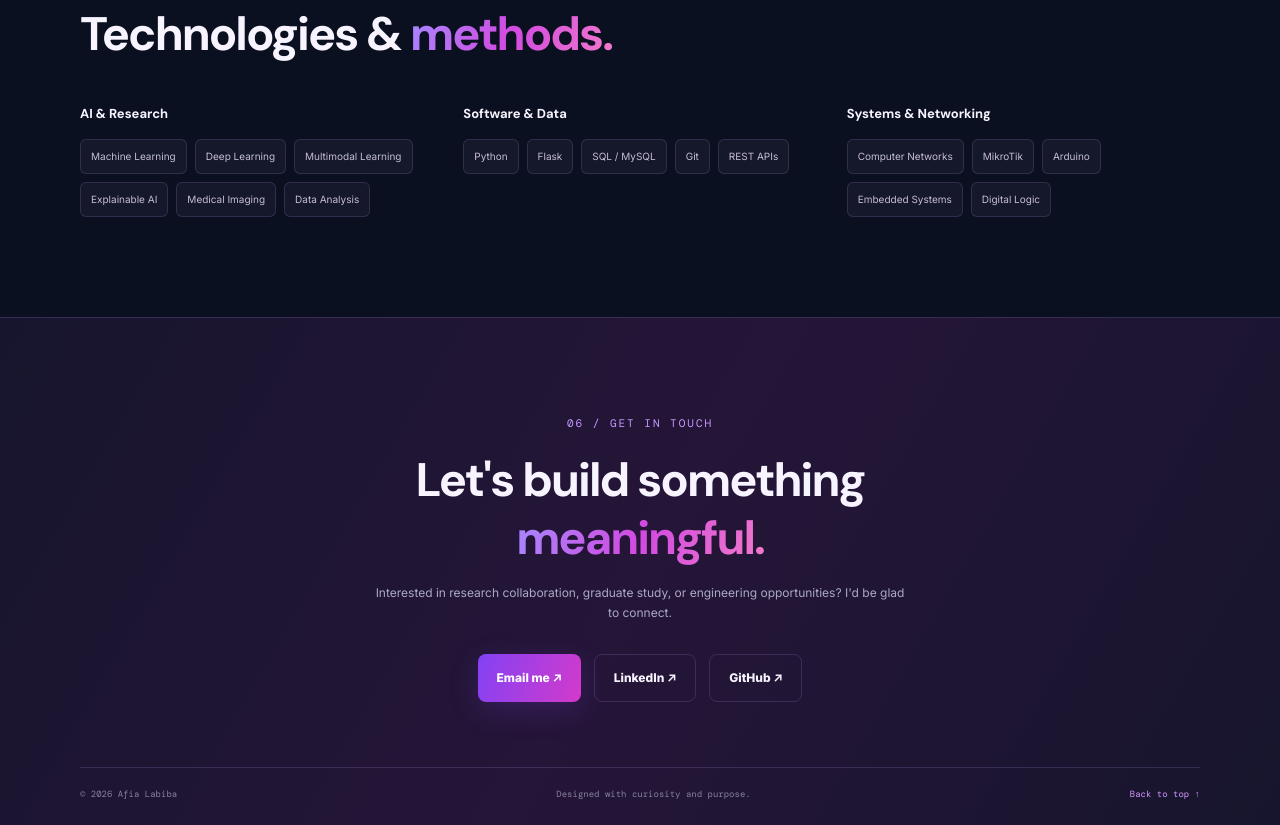
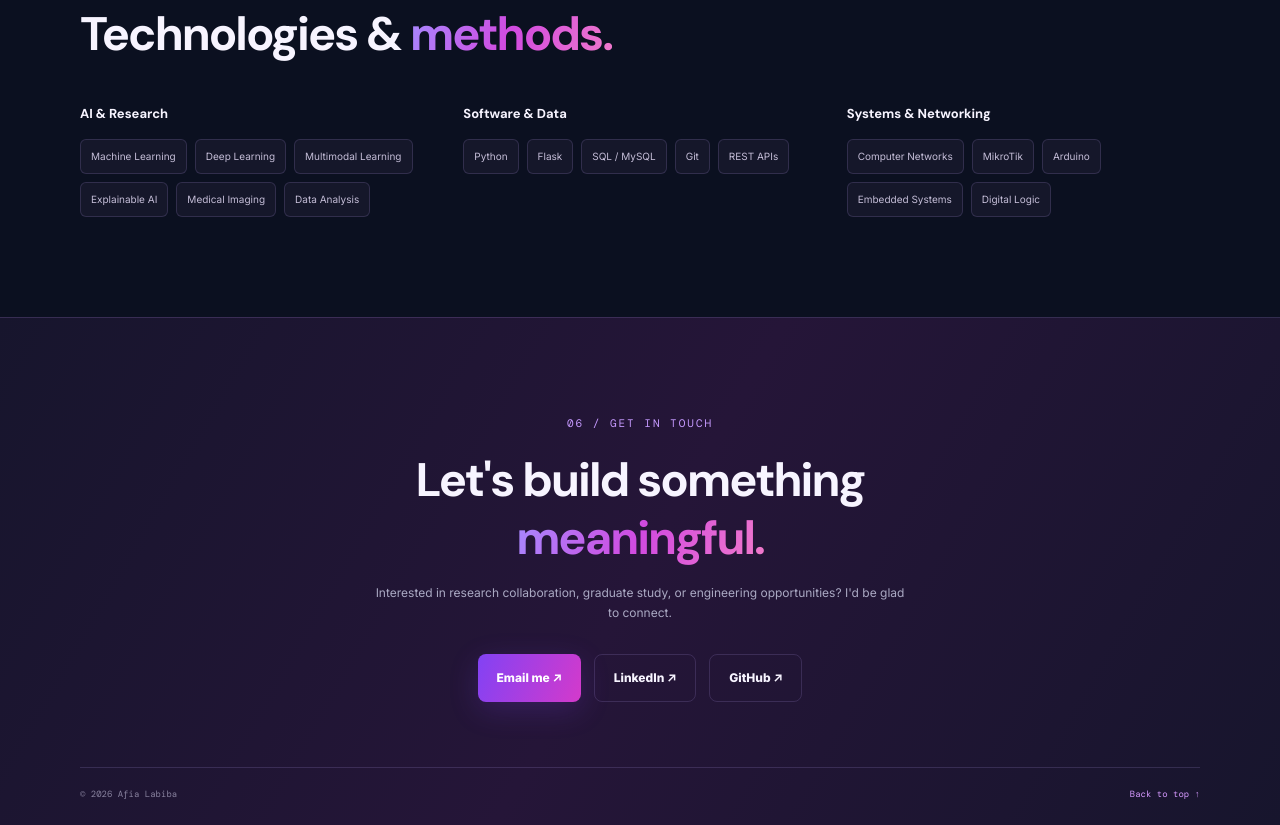
Before and after one commit to alazas/alazas.github.io, a plain HTML site: page index.html in a window 1280 px wide. Shown: the part 4391-5216 px from the top of the page. Drawn offline with nearby package versions, Linux system fonts and the light colour scheme.

Commit message:
Update index.html

```diff
--- a/index.html
+++ b/index.html
@@ -715,7 +715,7 @@ footer a{color:#d69aff}
   </div>
   <footer>
     <span>© <span id="year"></span> Afia Labiba</span>
-    <span>Designed with curiosity and purpose.</span>
+    <!-- <span>Designed with curiosity and purpose.</span> -->
     <a href="#home">Back to top ↑</a>
   </footer>
 </div>
```
